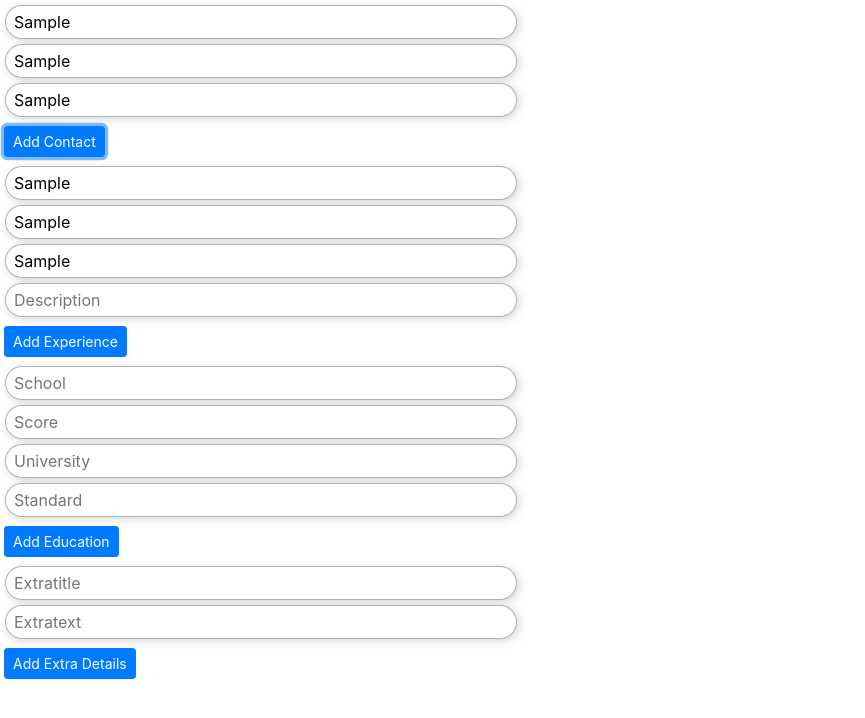
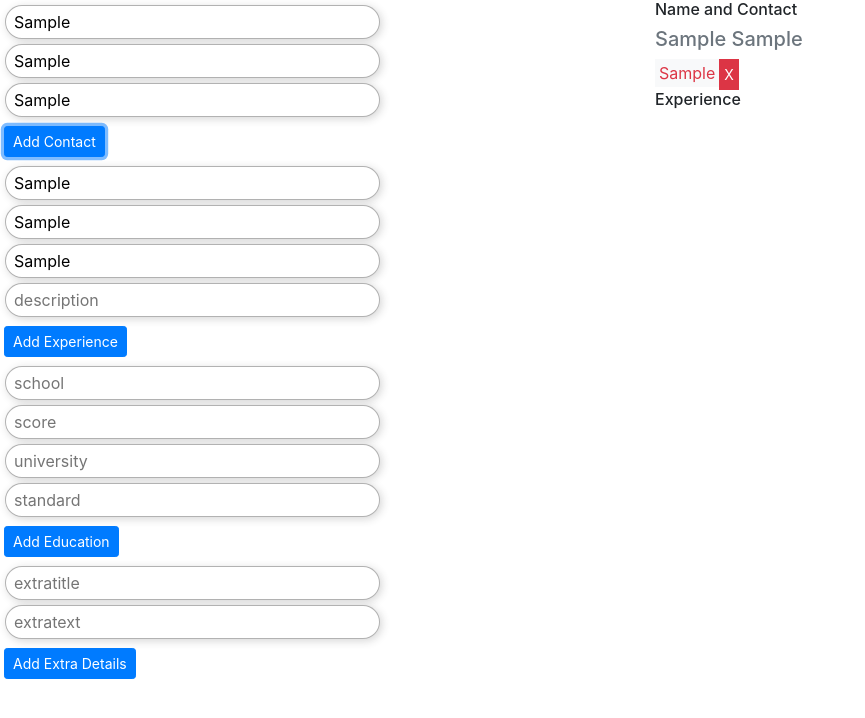
Before and after one commit to jyash97/Resume-Builder, a React (Create React App) app: page / in a window 1280 px wide. Both pictures are taken after typing "Sample", "Sample", "Sample", "Sample", "Sample", "Sample" into the empty fields and a click on the button "Add Contact". Shown: the top 718 px of the page, without its empty margins (0-865 px from the left). Built offline with nearby package versions, Linux system fonts and the light colour scheme.

Commit message:
Delete Function added and lodash

```diff
--- a/package.json
+++ b/package.json
@@ -3,6 +3,7 @@
   "version": "0.1.0",
   "private": true,
   "dependencies": {
+    "lodash": "^4.17.5",
     "react": "^16.2.0",
     "react-dom": "^16.2.0",
     "react-scripts": "1.1.1"
--- a/src/App.js
+++ b/src/App.js
@@ -1,4 +1,5 @@
 import React from 'react';
+import {uniqueId} from 'lodash';
 
 import './styles.css'
 
@@ -31,6 +32,13 @@ class App extends React.Component {
     this.handleExtra=this.handleExtra.bind(this);
   }
 
+  handleDelete(data){
+    const a = this.state.details.filter(d => d!==data);
+    this.setState({
+      details:a
+    })
+  }
+
   handleChange(event){
     this.setState({
       [event.target.name]:event.target.value
@@ -39,6 +47,7 @@ class App extends React.Component {
 
   handleExperience(){
     const obj = {
+      id:uniqueId(),
       name:this.state.company,
       role:this.state.role,
       duration:this.state.duration,
@@ -51,6 +60,7 @@ class App extends React.Component {
 
   handleEducation(){
     const obj = {
+      id:uniqueId(),
       name:this.state.school,
       university:this.state.university,
       score:this.state.score,
@@ -61,8 +71,16 @@ class App extends React.Component {
     });
   }
 
+  handleExperienceDelete(id){
+    const a = this.state.details.filter(d => d.id!==id);
+    this.setState({
+      experience:a
+    })
+  }
+
   handleExtra(){
     const obj={
+      id:uniqueId(),
       title:this.state.extratitle,
       description:this.state.extratext
     }
@@ -80,6 +98,8 @@ class App extends React.Component {
   render() {
     return (
       <React.Fragment>
+        <div className='row'>
+          <div className="col">
             <input type="text" placeholder='name' name='name' value={this.state.name} onChange={this.handleChange}/>
             <input type="text" placeholder='surname' name='surname' value={this.state.surname} onChange={this.handleChange}/>
             <input type="text" placeholder='contact' name='contact' value={this.state.contact} onChange={this.handleChange}/>
@@ -97,6 +117,28 @@ class App extends React.Component {
             <input type="text" placeholder='extratitle' name='extratitle' value={this.state.extratitle} onChange={this.handleChange}/>
             <input type="text" placeholder='extratext' name='extratext' value={this.state.extratext} onChange={this.handleChange}/>
             <button className='btn btn-primary btn-sm m-1' onClick={this.handleExtra}>Add Extra Details</button>
+          </div>
+          <div className="col">
+            <h6>Name and Contact</h6>
+            <h5 className='text-capitalize text-muted'>{this.state.name} {this.state.surname}</h5>
+            {this.state.details.map(data=>(
+              <div key={data} className='d-inline'>
+                <p className='d-inline p-1 bg-light  text-danger'>{data}</p>
+                <button className='btn btn-sm btn-danger p-1 rounded-0 d-inline' onClick={()=>this.handleDelete(data)}>X</button>
+              </div>
+            ))}
+            <h6>Experience</h6>
+            {this.state.experience.map(data=>(
+              <div key={data.id} className='d-inline'>
+                <p className='text-danger'>{data.name}(<span className='text-muted'>{data.duration}</span>)</p>
+                <p className='text-danger'>{data.role}</p>
+                <p className='text-danger'>{data.description}</p>
+                <button className='btn btn-sm btn-danger p-1 rounded-0 d-inline' onClick={()=>this.handleExperienceDelete(data.id)}>Remove Experience</button>
+              </div>
+            ))}
+          </div>
+        </div>
+
       </React.Fragment>
     );
   }
--- a/src/styles.css
+++ b/src/styles.css
@@ -1,7 +1,7 @@
 input{
   display: block;
   margin: 5px;
-  width: 40%;
+  width: 60%;
   padding: 4px 8px;
   border: 1px solid rgba(0,0,0,0.3);
   box-shadow: 2px 2px 8px rgba(51, 51, 51, 0.2);
@@ -10,18 +10,14 @@ input{
 }
 
 input:hover{
-  width: 45%;
+  width: 65%;
   border-color: rgba(0,0,0,.4);
   box-shadow: 2.5px 2.5px 9px rgba(51, 51, 51, 0.25);
 }
 
 input:focus{
-  width: 50%;
+  width: 70%;
   outline: none;
   border-color: rgba(0,0,0,.5);
   box-shadow: 3px 3px 10px rgba(51, 51, 51, 0.3);
 }
-
-*{
-  text-transform: capitalize;
-}
```
Lines whose indentation alone changed are shown as unchanged.
